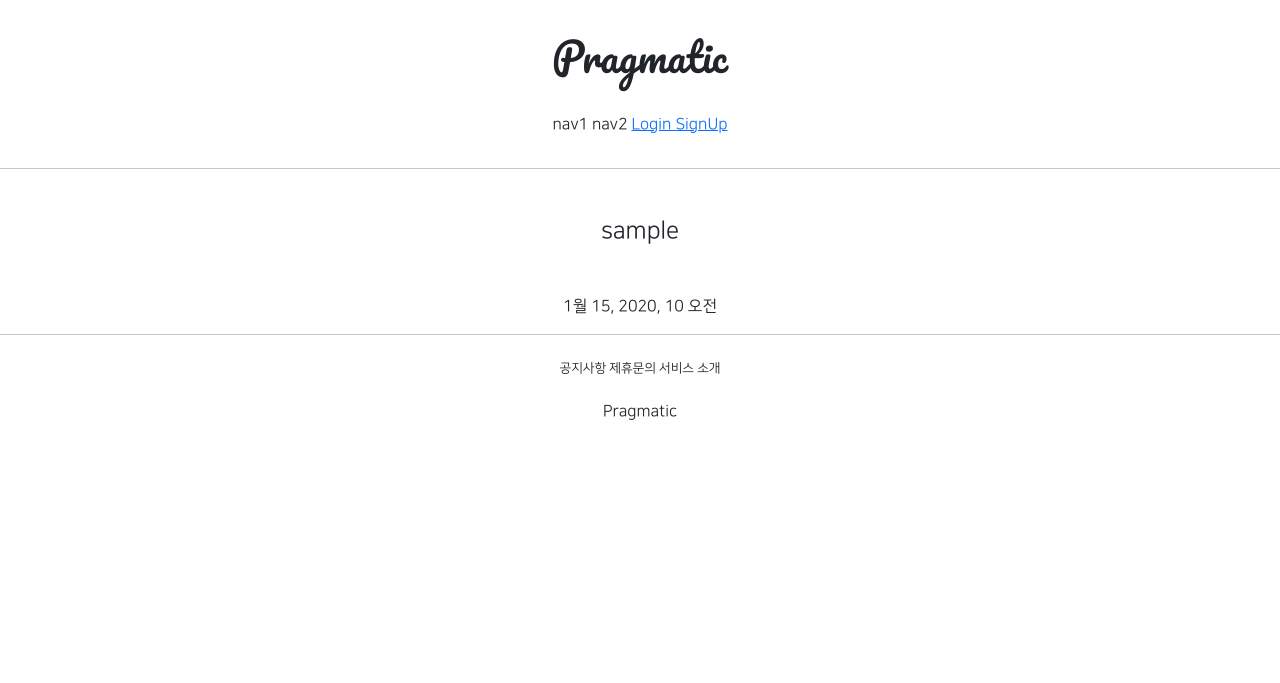
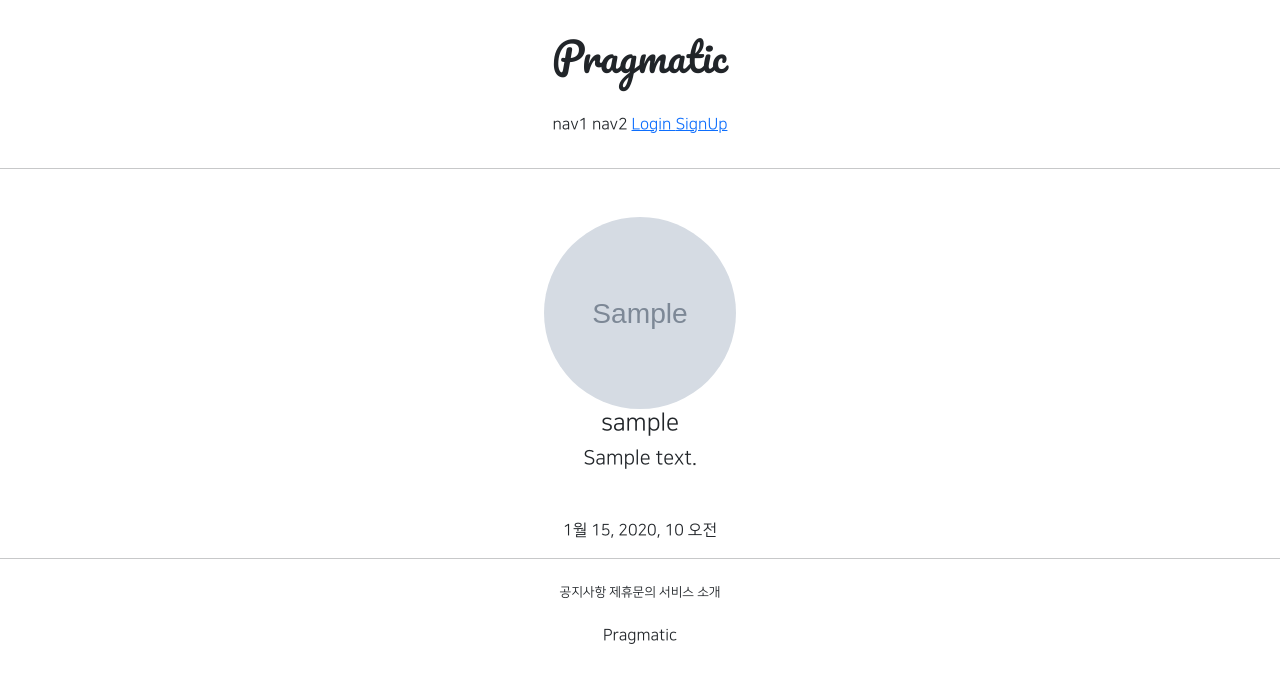
Before and after one commit to HwangSoonHyun/classpractice, a Django app: page /accounts/detail/1 in a window 1280 px wide. Shown: the top 683 px of the page. Run offline with Django 3.2, Linux system fonts and the light colour scheme; tables that the repository leaves empty hold one stand-in row (values such as "Sample post"); grey boxes marked "Sample" are stand-in pictures; parts of the project's set-up code (start-up, migrations or seed data) failed here and were passed over; some libraries are stand-ins or nearby versions.

Commit message:
7/27 (Profileapp 마무리)

```diff
--- a/accountapp/templates/accountapp/detail.html
+++ b/accountapp/templates/accountapp/detail.html
@@ -4,7 +4,19 @@
 
     <div class="text-center mw-500 m-auto">
         <div class="m-5">
-            <h4>{{ target_user.username }}</h4>
+            {% if target_user.profile %}
+                <img src="{{ target_user.profile.image.url }}"
+                     class="profile_image"
+                     alt="profile image">
+                <h4>{{ target_user.profile.nickname }}</h4>
+                <h5>{{ target_user.profile.message }}</h5>
+            {% else %}
+            <h4>
+                <a href="{% url 'profileapp:create' %}">
+                    Create Profile
+                </a>
+            </h4>
+            {% endif %}
         </div>
         <div>
             {{ target_user.date_joined }}
--- a/classpractice/urls.py
+++ b/classpractice/urls.py
@@ -13,6 +13,8 @@ Including another URLconf
     1. Import the include() function: from django.urls import include, path
     2. Add a URL to urlpatterns:  path('blog/', include('blog.urls'))
 """
+from django.conf import settings
+from django.conf.urls.static import static
 from django.contrib import admin
 from django.urls import path, include
 
@@ -20,4 +22,4 @@ urlpatterns = [
     path('admin/', admin.site.urls),
     path('accounts/', include('accountapp.urls')),
     path('profiles/', include('profileapp.urls')),
-]
+] + static(settings.MEDIA_URL, document_root=settings.MEDIA_ROOT)
--- a/static/base.css
+++ b/static/base.css
@@ -11,3 +11,10 @@
     font-size: 0.8rem;
     margin: 1.5rem
 }
+
+.profile_image{
+    height: 12rem;
+    width: 12rem;
+    border-radius: 20rem;
+    object-fit: cover;
+}
```
